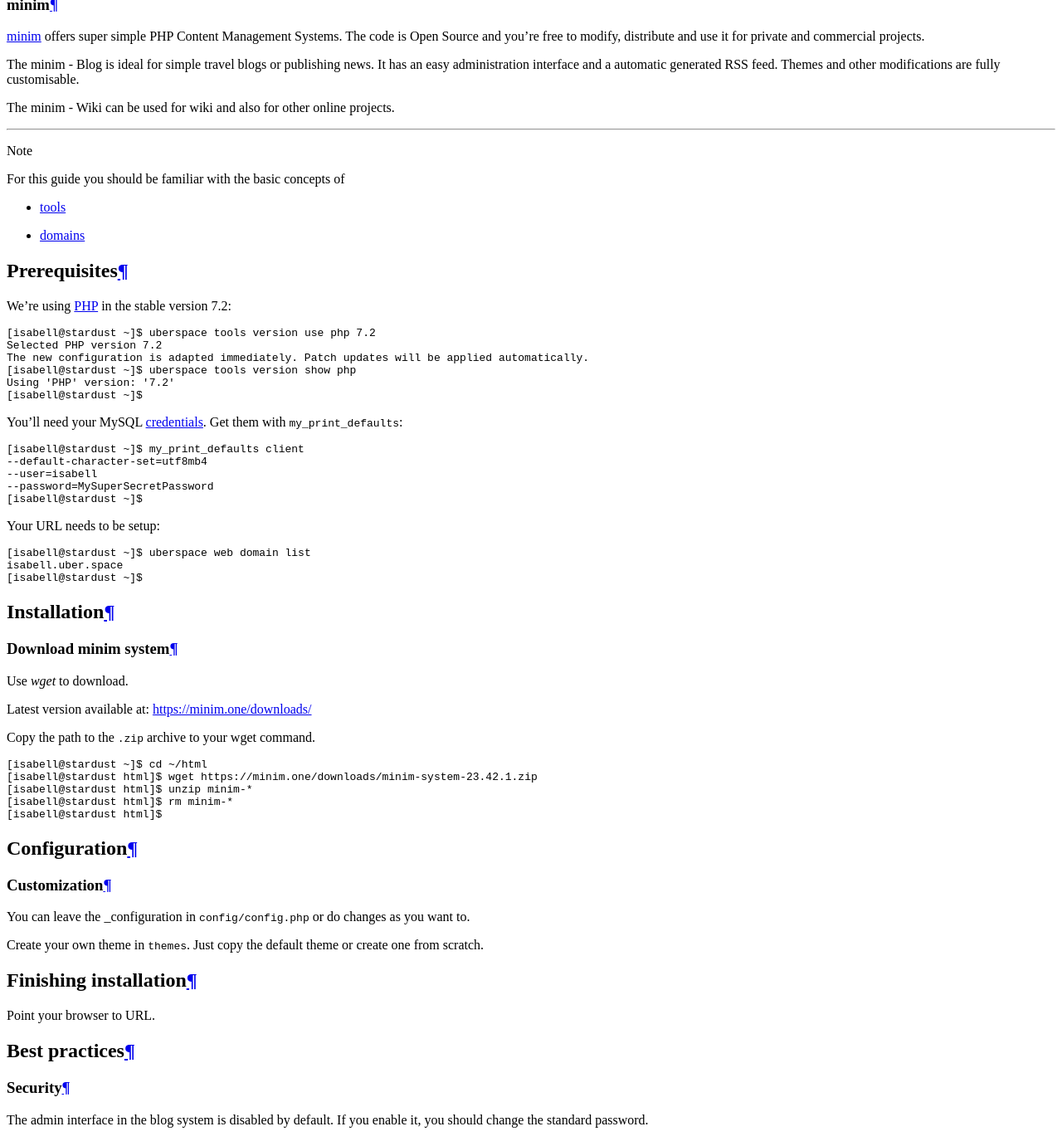
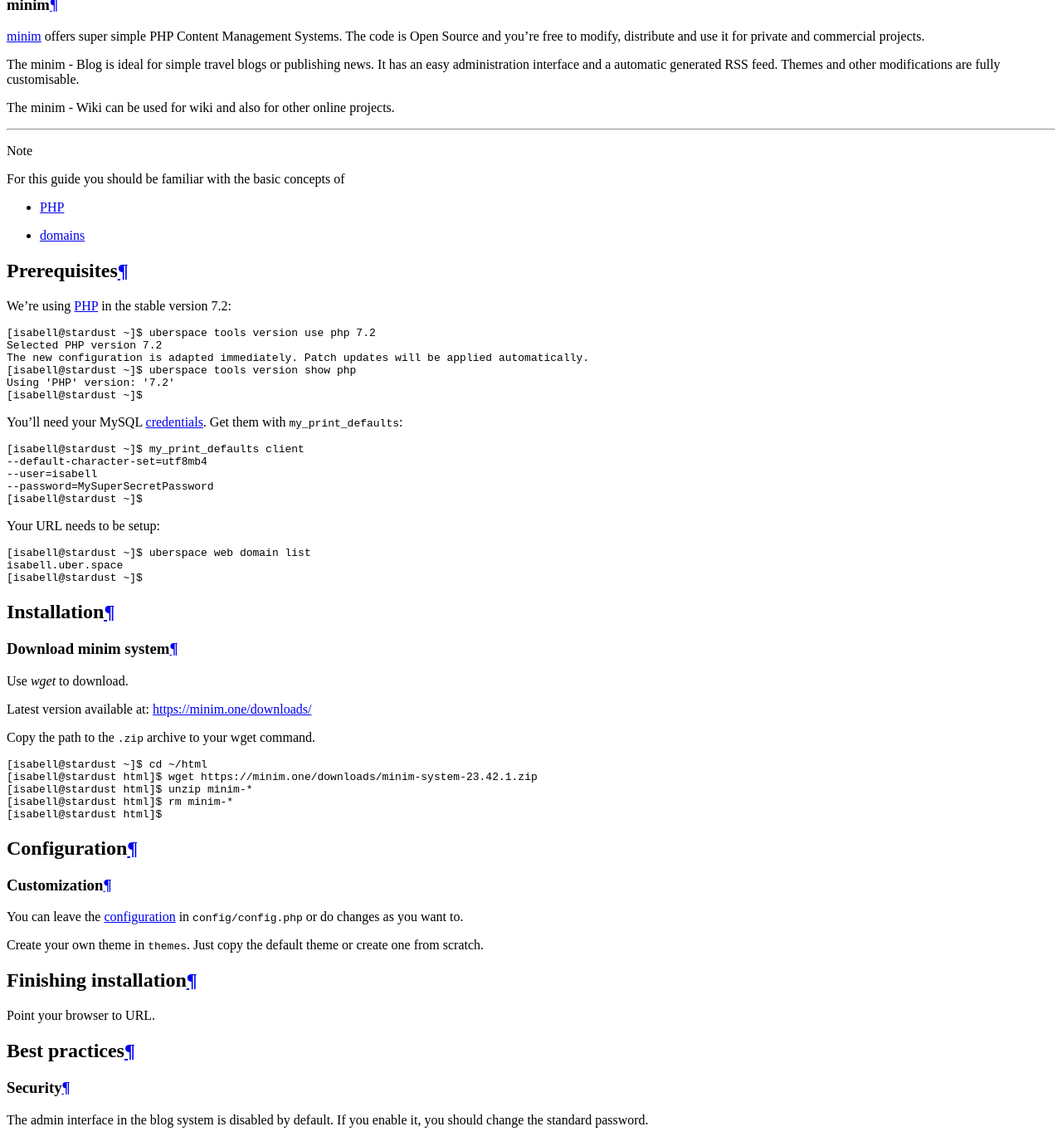
Before and after one commit to Uberspace/lab, a Sphinx documentation site: the page built from source/guide_minim.rst, in a window 1280 px wide and 1400 px high, scrolled down 948 px, cut to the strip 19-1400 px from the top of the window. Shown: the whole strip at 83% size. Built offline with Sphinx 7.4.7 and the Read the Docs theme 2.0.0, drawn with Linux system fonts in a browser that asks for light colours.

Commit message:
fix some links

```diff
--- a/source/guide_minim.rst
+++ b/source/guide_minim.rst
@@ -19,7 +19,7 @@
 
 .. note:: For this guide you should be familiar with the basic concepts of
 
-  * tools_
+  * PHP_
   * domains_
 
 Prerequisites
@@ -68,7 +68,7 @@
 Customization
 -------------
 
-You can leave the _configuration in ``config/config.php`` or do changes as you want to.
+You can leave the configuration_ in ``config/config.php`` or do changes as you want to.
 
 Create your own theme in ``themes``. Just copy the default theme or create one from scratch.
 
@@ -113,7 +113,6 @@
  [isabell@stardust html]$
 
 .. _minim: https://minim.one/
-.. _tools: https://manual.uberspace.de/en/lang-php.html
 .. _domains: https://manual.uberspace.de/en/web-domains.html
 .. _PHP: https://manual.uberspace.de/en/lang-php.html#show-available-versions
 .. _configuration: https://minim.one/docs/
```
